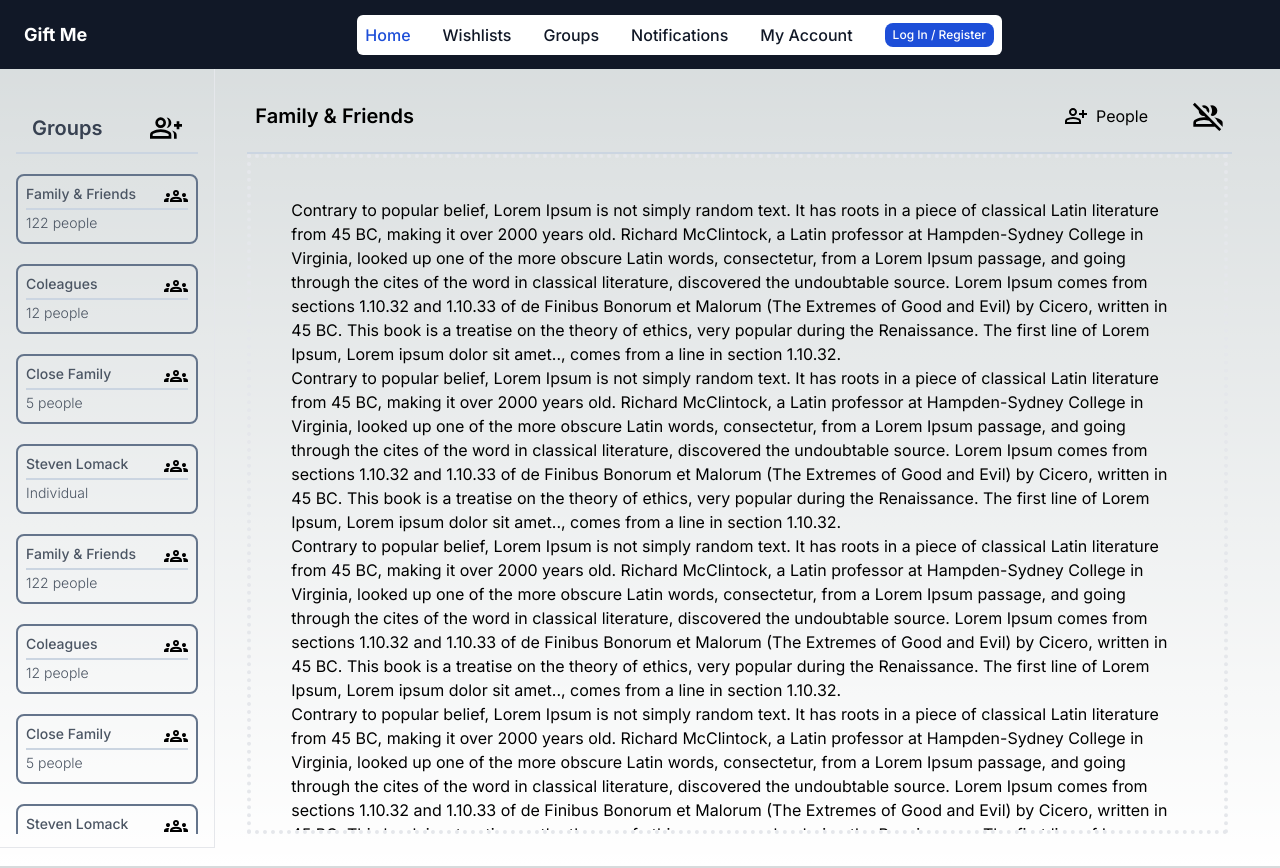
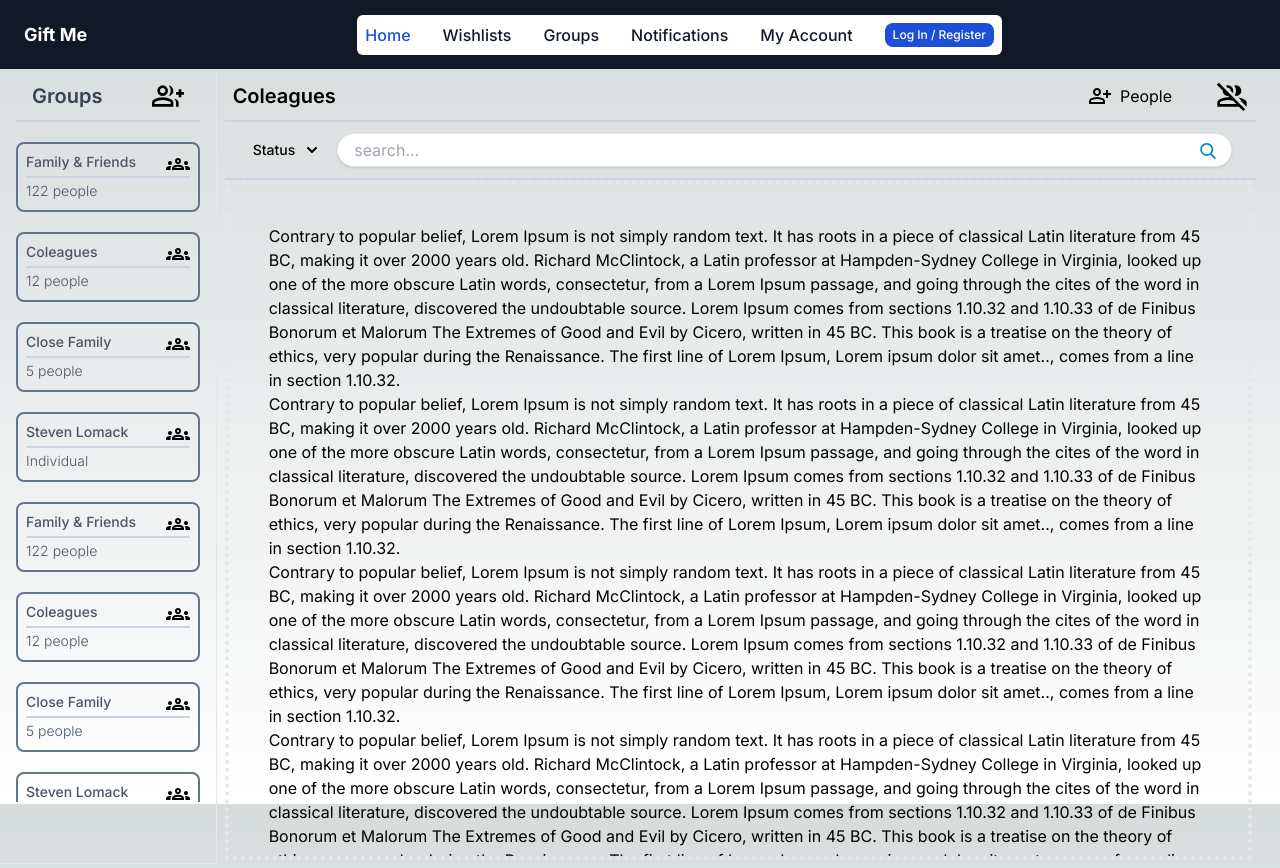
Before and after one commit to NVR-2023/TBD-GiftMe-wish-list-app, a Next.js app: page /groups in a window 1280 px wide. Built offline with nearby package versions, Linux system fonts and the light colour scheme.

Commit message:
Completed filtering tab, adding status dropdown menu and search bar; all files using typescript

```diff
--- a/src/app/_components/Layout/groups-sidebar/sidebar.tsx
+++ b/src/app/_components/Layout/groups-sidebar/sidebar.tsx
@@ -7,8 +7,8 @@ export default function SideBar() {
   const groupsType = userDetails.groupsType;
 
   return (
-    <div className="flex flex-col w-full px-4 py-8 border-b lg:border-r lg:h-screen lg:w-64">
-      <div className="flex flex-col mt-6">
+    <div className="flex flex-col w-full px-4 pt-2 border-b lg:border-r lg:h-screen lg:w-64">
+      <div className="flex flex-col ">
         <div className="flex items-center justify-between border-b-2 border-slate-300 px-4 py-2 text-gray-700 bg-inherit">
           <span className="text-xl font-semibold">Groups</span>
           <AddGroupIcon />
--- /dev/null
+++ b/src/app/_components/Layout/groups-tab-filtering/dropdownStatus.tsx
@@ -0,0 +1,52 @@
+import React, { useState } from 'react';
+
+interface DropdownStatusProps { }
+
+const DropdownStatus: React.FC<DropdownStatusProps> = () => {
+    const [isDropdownOpen, setIsDropdownOpen] = useState<boolean>(false);
+
+    const toggleDropdown = () => {
+        setIsDropdownOpen(!isDropdownOpen);
+    };
+
+    return (
+        <div className="relative">
+            <button
+                id="dropdownDefaultButton"
+                data-dropdown-toggle="dropdown"
+                className="text-black font-medium rounded-lg text-sm px-5 py-2.5 text-center inline-flex items-center"
+                type="button"
+                onClick={toggleDropdown}
+            >
+                Status
+                <svg className="w-2.5 h-2.5 ms-3" aria-hidden="true" xmlns="http://www.w3.org/2000/svg" fill="none" viewBox="0 0 10 6">
+                    <path stroke="currentColor" strokeLinecap="round" strokeLinejoin="round" strokeWidth="2" d="m1 1 4 4 4-4" />
+                </svg>
+            </button>
+            <div
+                id="dropdown"
+                className={`z-20 ${isDropdownOpen ? '' : 'hidden'} absolute bg-white  rounded-lg shadow w-44 dark:bg-gray-700 mt-2`}
+            >
+                <ul className="py-2 text-sm text-gray-700 dark:text-gray-200" aria-labelledby="dropdownDefaultButton">
+                    <li>
+                        <a href="#" className="block px-4 py-2 hover:bg-gray-100 dark:hover:bg-gray-600 dark:hover:text-white">
+                            Completed
+                        </a>
+                    </li>
+                    <li>
+                        <a href="#" className="block px-4 py-2 hover:bg-gray-100 dark:hover:bg-gray-600 dark:hover:text-white">
+                            Incompleted
+                        </a>
+                    </li>
+                    <li>
+                        <a href="#" className="block px-4 py-2 hover:bg-gray-100 dark:hover:bg-gray-600 dark:hover:text-white">
+                            Not used
+                        </a>
+                    </li>
+                </ul>
+            </div>
+        </div>
+    );
+};
+
+export default DropdownStatus;
--- /dev/null
+++ b/src/app/_components/Layout/groups-tab-filtering/searchBar.tsx
@@ -0,0 +1,34 @@
+import React from 'react';
+
+interface MySvgProps {
+    className?: string;
+}
+
+const SearchBar: React.FC<MySvgProps> = ({ className }) => {
+    return (
+        <div className="w-full mr-4">
+            <div className="relative">
+                <input type="text" name="q" className="w-full border h-6 shadow p-4 rounded-full" placeholder="search..." />
+                <button type="submit">
+                    <svg
+                        className={`text-sky-600 h-4 w-4 absolute top-2.5 right-4 fill-current ${className}`}
+                        xmlns="http://www.w3.org/2000/svg"
+                        xmlnsXlink="http://www.w3.org/1999/xlink"
+                        version="1.1"
+                        x="0px"
+                        y="0px"
+                        viewBox="0 0 56.966 56.966"
+                        style={{ enableBackground: 'new 0 0 56.966 56.966' } as React.CSSProperties}
+                        xmlSpace="preserve"
+                    >
+                        <path
+                            d="M55.146,51.887L41.588,37.786c3.486-4.144,5.396-9.358,5.396-14.786c0-12.682-10.318-23-23-23s-23,10.318-23,23  s10.318,23,23,23c4.761,0,9.298-1.436,13.177-4.162l13.661,14.208c0.571,0.593,1.339,0.92,2.162,0.92  c0.779,0,1.518-0.297,2.079-0.837C56.255,54.982,56.293,53.08,55.146,51.887z M23.984,6c9.374,0,17,7.626,17,17s-7.626,17-17,17  s-17-7.626-17-17S14.61,6,23.984,6z"
+                        />
+                    </svg>
+                </button>
+            </div>
+        </div>
+    );
+};
+
+export default SearchBar;
--- a/src/app/_components/Layout/groups-tab-filtering/tabFiltering.tsx
+++ b/src/app/_components/Layout/groups-tab-filtering/tabFiltering.tsx
@@ -1,14 +1,18 @@
+import React from 'react';
 import { useAppContext } from "@/context";
 import AddPeopleIcon from "./addPeopleIcon";
 import TrashIcon from "./deleteGroupIcon";
+import DropdownStatus from "./dropdownStatus";
+import SearchBar from "./searchBar";
 
-export default function TabFiltering() {
+const TabFiltering: React.FC = () => {
   const { userDetails } = useAppContext();
   const groupsType = userDetails.groupsType;
 
   return (
-    <div className="flex z-10 bg-inherit justify-between items-center py-8 mr-4 border-b-2 border-slate-300 lg:px-2 lg:py-5 sm:px-2">
-      <div className="text-xl font-semibold">{groupsType[0].type}</div>
+    <div>
+      <div className="flex z-10 bg-inherit justify-between items-center py-2 mr-4 border-b-2 border-slate-300 lg:px-2 lg:py-2 sm:px-2">
+        <div className="text-xl font-semibold">{groupsType[1].type}</div>
         <div className="flex justify-between items-center lg:w-40">
           <div className="flex md:pr-4">
             <div>
@@ -21,5 +25,12 @@ export default function TabFiltering() {
           </div>
         </div>
       </div>
+      <div className="flex bg-inherit justify-between items-center py-2 mr-4 border-b-2 border-slate-300 g:px-2 lg:py-2 sm:px-2">
+        <DropdownStatus />
+        <SearchBar />
+      </div>
+    </div>
   );
 }
+
+export default TabFiltering;
--- a/src/app/groups/page.tsx
+++ b/src/app/groups/page.tsx
@@ -1,15 +1,18 @@
 "use client";
-import NavBar from "../_components/Layout/navbar/navbar";
-import SideBar from "../_components/Layout/groups-sidebar/sidebar";
-import TabFiltering from "../_components/Layout/groups-tab-filtering/tabFiltering";
+import React from 'react';
+import NavBar from '../_components/Layout/navbar/navbar';
+import SideBar from '../_components/Layout/groups-sidebar/sidebar';
+import TabFiltering from '../_components/Layout/groups-tab-filtering/tabFiltering';
 
-export default function Groups() {
+interface GroupsProps { }
+
+const Groups: React.FC<GroupsProps> = () => {
   return (
     <div>
       <NavBar />
-      <div className="pt-12 lg:flex">
+      <div className="relative top-16 lg:flex">
         <SideBar />
-        <div className="w-full h-full p-7 m-1">
+        <div className="w-full h-full p-1 m-1">
           <TabFiltering />
           <div className="items-center justify-center max-h-[calc(100vh-120px)] overflow-y-auto p-8 mr-5 border-4 border-dotted lg:p-10">
             <p>
@@ -21,7 +24,7 @@ export default function Groups() {
               passage, and going through the cites of the word in classical
               literature, discovered the undoubtable source. Lorem Ipsum comes
               from sections 1.10.32 and 1.10.33 of de Finibus Bonorum et Malorum
-              (The Extremes of Good and Evil) by Cicero, written in 45 BC. This
+              The Extremes of Good and Evil by Cicero, written in 45 BC. This
               book is a treatise on the theory of ethics, very popular during
               the Renaissance. The first line of Lorem Ipsum, Lorem ipsum dolor
               sit amet.., comes from a line in section 1.10.32.
@@ -35,7 +38,7 @@ export default function Groups() {
               passage, and going through the cites of the word in classical
               literature, discovered the undoubtable source. Lorem Ipsum comes
               from sections 1.10.32 and 1.10.33 of de Finibus Bonorum et Malorum
-              (The Extremes of Good and Evil) by Cicero, written in 45 BC. This
+              The Extremes of Good and Evil by Cicero, written in 45 BC. This
               book is a treatise on the theory of ethics, very popular during
               the Renaissance. The first line of Lorem Ipsum, Lorem ipsum dolor
               sit amet.., comes from a line in section 1.10.32.
@@ -49,7 +52,7 @@ export default function Groups() {
               passage, and going through the cites of the word in classical
               literature, discovered the undoubtable source. Lorem Ipsum comes
               from sections 1.10.32 and 1.10.33 of de Finibus Bonorum et Malorum
-              (The Extremes of Good and Evil) by Cicero, written in 45 BC. This
+              The Extremes of Good and Evil by Cicero, written in 45 BC. This
               book is a treatise on the theory of ethics, very popular during
               the Renaissance. The first line of Lorem Ipsum, Lorem ipsum dolor
               sit amet.., comes from a line in section 1.10.32.
@@ -63,7 +66,7 @@ export default function Groups() {
               passage, and going through the cites of the word in classical
               literature, discovered the undoubtable source. Lorem Ipsum comes
               from sections 1.10.32 and 1.10.33 of de Finibus Bonorum et Malorum
-              (The Extremes of Good and Evil) by Cicero, written in 45 BC. This
+              The Extremes of Good and Evil by Cicero, written in 45 BC. This
               book is a treatise on the theory of ethics, very popular during
               the Renaissance. The first line of Lorem Ipsum, Lorem ipsum dolor
               sit amet.., comes from a line in section 1.10.32.
@@ -77,7 +80,7 @@ export default function Groups() {
               passage, and going through the cites of the word in classical
               literature, discovered the undoubtable source. Lorem Ipsum comes
               from sections 1.10.32 and 1.10.33 of de Finibus Bonorum et Malorum
-              (The Extremes of Good and Evil) by Cicero, written in 45 BC. This
+              The Extremes of Good and Evil by Cicero, written in 45 BC. This
               book is a treatise on the theory of ethics, very popular during
               the Renaissance. The first line of Lorem Ipsum, Lorem ipsum dolor
               sit amet.., comes from a line in section 1.10.32.
@@ -91,21 +94,7 @@ export default function Groups() {
               passage, and going through the cites of the word in classical
               literature, discovered the undoubtable source. Lorem Ipsum comes
               from sections 1.10.32 and 1.10.33 of de Finibus Bonorum et Malorum
-              (The Extremes of Good and Evil) by Cicero, written in 45 BC. This
-              book is a treatise on the theory of ethics, very popular during
-              the Renaissance. The first line of Lorem Ipsum, Lorem ipsum dolor
-              sit amet.., comes from a line in section 1.10.32.
-            </p>
-            <p>
-              Contrary to popular belief, Lorem Ipsum is not simply random text.
-              It has roots in a piece of classical Latin literature from 45 BC,
-              making it over 2000 years old. Richard McClintock, a Latin
-              professor at Hampden-Sydney College in Virginia, looked up one of
-              the more obscure Latin words, consectetur, from a Lorem Ipsum
-              passage, and going through the cites of the word in classical
-              literature, discovered the undoubtable source. Lorem Ipsum comes
-              from sections 1.10.32 and 1.10.33 of de Finibus Bonorum et Malorum
-              (The Extremes of Good and Evil) by Cicero, written in 45 BC. This
+              The Extremes of Good and Evil by Cicero, written in 45 BC. This
               book is a treatise on the theory of ethics, very popular during
               the Renaissance. The first line of Lorem Ipsum, Lorem ipsum dolor
               sit amet.., comes from a line in section 1.10.32.
@@ -115,4 +104,6 @@ export default function Groups() {
       </div>
     </div>
   );
-}
+};
+
+export default Groups;
```
Lines whose indentation alone changed are shown as unchanged.
